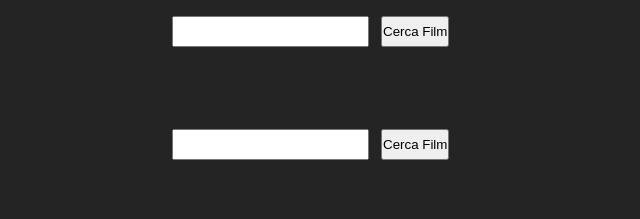
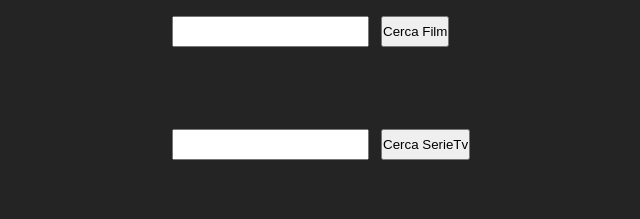
Before and after one commit to GianMarcoPimentel/vite-boolflix, a Vue app: page / in a window 1280 px wide. Shown: the top 219 px of the page, without its empty margins (68-708 px from the left). Built offline with nearby package versions, Linux system fonts and the light colour scheme.

Commit message:
Fix:  migliorato implementazione serie tv

```diff
--- a/src/App.vue
+++ b/src/App.vue
@@ -41,7 +41,7 @@ export default {
   },
 
   searchTv() {
-    axios.get('https://api.themoviedb.org/3/search/tv?api_key=129c7c147dc0e52f5990dc27c7d71e42&query=scrubs').then(res => {
+    axios.get('https://api.themoviedb.org/3/search/tv?api_key=129c7c147dc0e52f5990dc27c7d71e42&query= ' + this.store.searchSeries).then(res => {
       console.dir(res.data.results);
       this.store.series = res.data.results;
     })
--- a/src/components/AppSearchSeries.vue
+++ b/src/components/AppSearchSeries.vue
@@ -16,10 +16,10 @@ export default {
     <div class="container">
         <div class="search-bar">
             <input type="search" name="searchFilm"
-            v-model="store.searchFilm"
+            v-model="store.searchSeries"
             >
 
-            <button @click="$emit('search')"> Cerca Film </button>
+            <button @click="$emit('search')"> Cerca SerieTv </button>
         </div>
     </div>
 </template>
```
